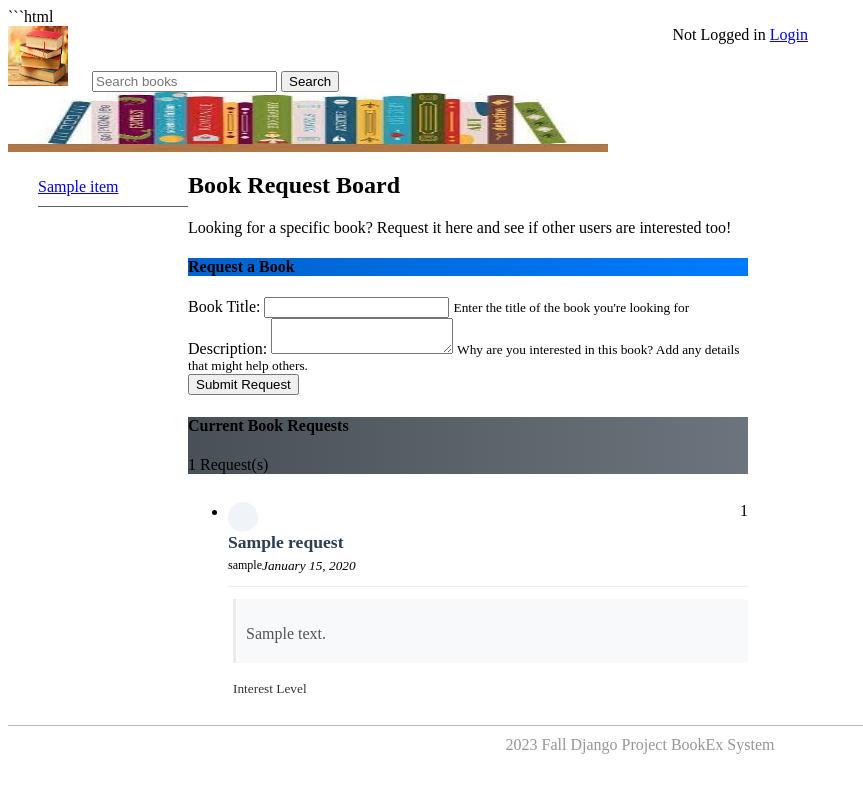
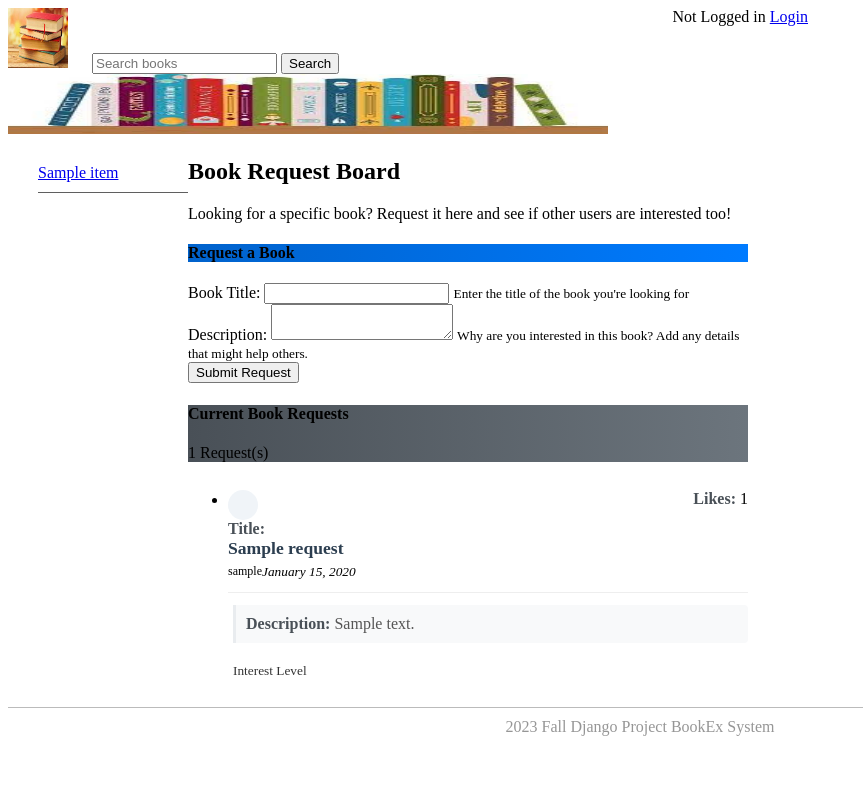
Before and after one commit to highcase1038/bookEx, a Django app: template bookEx/templates/bookMng/requestbook.html in a window 1280 px wide. Shown: the whole page, without its empty margins (0-863 px from the left). Run offline with Django 3.2, Linux system fonts and the light colour scheme; the template is opened without the code that fills it: most values are stand-ins (such as "Sample title", 1, 10 or a date in 2020); form fields are guessed from the names that the template uses; parts of the project's set-up code (start-up, migrations or seed data) failed here and were passed over.

Commit message:
Updated request page

````diff
--- a/bookEx/templates/bookMng/requestbook.html
+++ b/bookEx/templates/bookMng/requestbook.html
@@ -1,5 +1,3 @@
-<!-- Updated Book Request Template -->
-```html
 {% extends "base.html" %}
 {% load static %}
 
@@ -74,7 +72,10 @@
                                                 <div class="book-icon-container me-2">
                                                     <i class="fa fa-book book-icon"></i>
                                                 </div>
-                                                <h5 class="request-title">{{ request.title }}</h5>
+                                                <div class="title-container">
+                                                    <span class="title-label">Title: </span>
+                                                    <h5 class="request-title d-inline">{{ request.title }}</h5>
+                                                </div>
                                             </div>
                                             <div class="request-meta">
                                                 <span class="badge bg-info text-white request-badge">
@@ -95,11 +96,13 @@
                                                     data-csrf-token="{{ csrf_token }}"
                                                     title="{% if request.id in user_liked_requests %}Remove interest{% else %}Show interest{% endif %}"
                                                 >
+                                                    <span class="likes-label">Likes: </span>
                                                     <i class="fa fa-heart"></i>
                                                     <span class="like-count">{{ request.get_like_count }}</span>
                                                 </button>
                                                 {% else %}
                                                 <span class="badge bg-secondary px-2 py-2">
+                                                    <span class="likes-label">Likes: </span>
                                                     <i class="fa fa-heart"></i> {{ request.get_like_count }}
                                                 </span>
                                                 {% endif %}
@@ -111,10 +114,14 @@
                                     <div class="request-body">
                                         {% if request.description %}
                                             <div class="request-description-container">
+                                                <span class="description-label">Description: </span>
                                                 <p class="request-description">{{ request.description }}</p>
                                             </div>
                                         {% else %}
-                                            <p class="text-muted fst-italic request-description">No additional details provided.</p>
+                                            <p class="text-muted fst-italic request-description">
+                                                <span class="description-label">Description: </span>
+                                                No additional details provided.
+                                            </p>
                                         {% endif %}
 
                                         <!-- Interest Level Indicator -->
@@ -181,6 +188,11 @@
         flex-grow: 1;
     }
 
+    .title-label, .description-label, .likes-label {
+        font-weight: bold;
+        color: #495057;
+    }
+
     .request-title {
         margin: 0 0 5px 0;
         color: #2c3e50;
@@ -239,6 +251,7 @@
         margin-bottom: 10px;
         color: #555;
         white-space: pre-line;
+        display: inline;
     }
 
     .request-date {
@@ -398,4 +411,3 @@ document.addEventListener('DOMContentLoaded', function() {
 });
 </script>
 {% endblock content %}
-```
````
